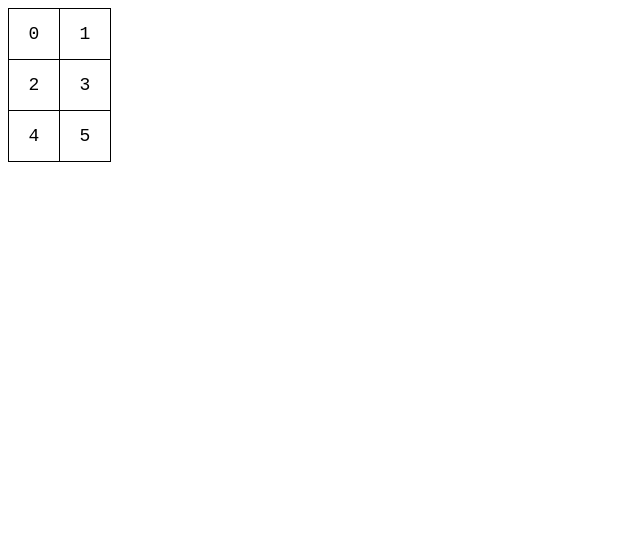
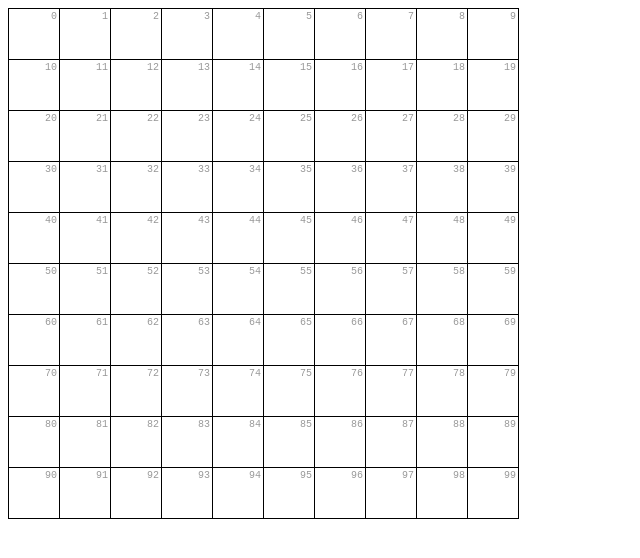
Before and after one commit to pedro-costa1/fogo-do-DOOM, a plain HTML site: page index.html in a window 1280 px wide. Shown: the whole page, without its empty margins (0-640 px from the left). Drawn offline with Linux system fonts and the light colour scheme.

Commit message:
Aumentando estrututra de Dados e colocando o indice no canto superior direito

```diff
--- a/fogo.js
+++ b/fogo.js
@@ -1,7 +1,7 @@
 // Variaveis principais
 const firePixelArray = [];
-const fireWidht = 2;
-const fireHeight = 3;
+const fireWidht = 10;
+const fireHeight = 10;
 
 // Função para inicializar
 function start() {
@@ -42,7 +42,7 @@ function renderFire() {
             html += '<td>';
 
             // Printando o valor dentro da célula
-            html += pixelIndex;
+            html += `<div class="pixel-index">${pixelIndex}</div>`
 
             html += '</td>';
         }
--- a/index.html
+++ b/index.html
@@ -19,6 +19,16 @@
             vertical-align: center;
             font-family: monospace;
             font-size: 18px;
+            position: relative;
+        }
+
+        .pixel-index {
+            font-size: 10px;
+            display: inline-block;
+            position: absolute;
+            top: 2px;
+            right: 2px;
+            color: #999;
         }
     </style>
 
```
